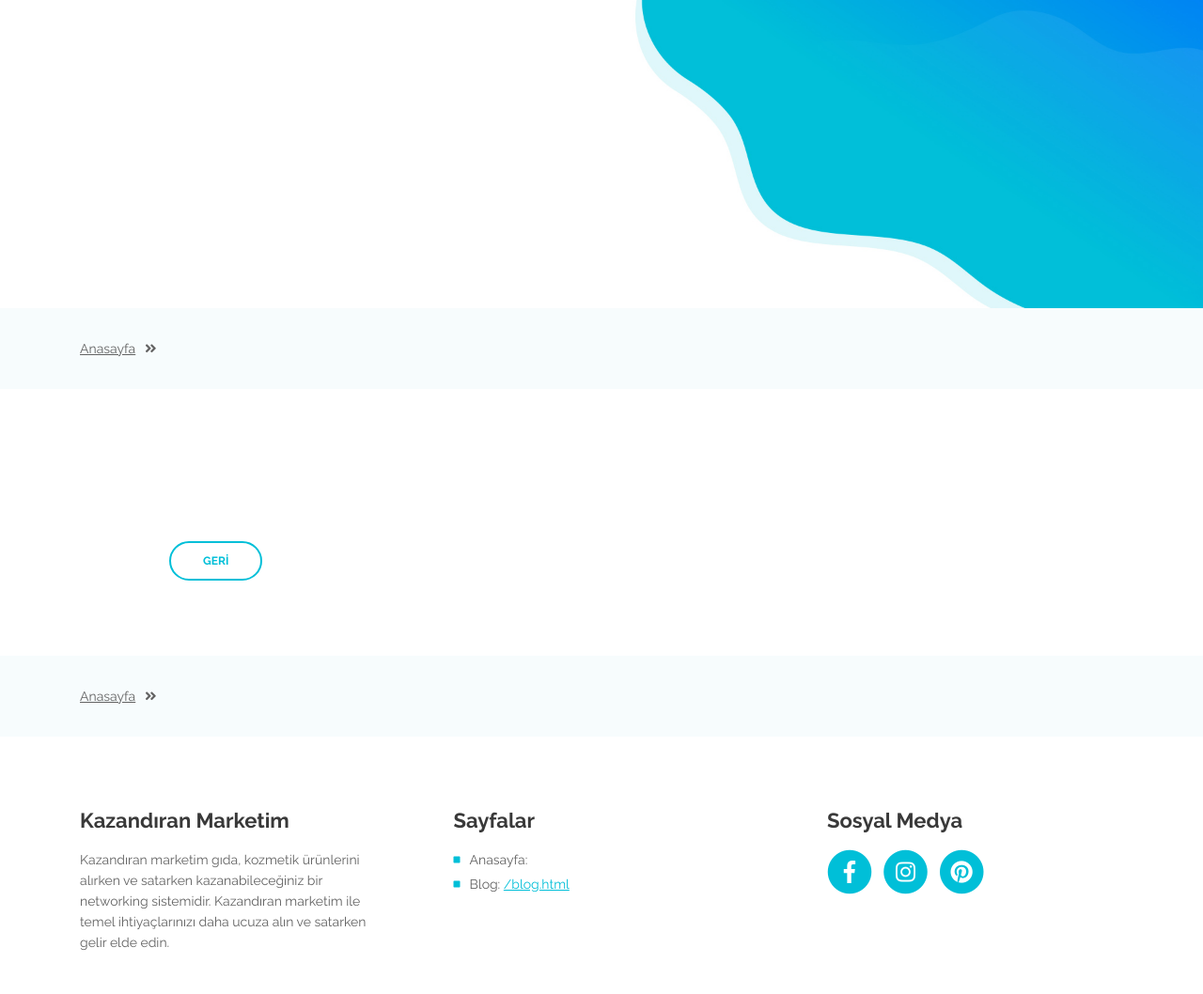
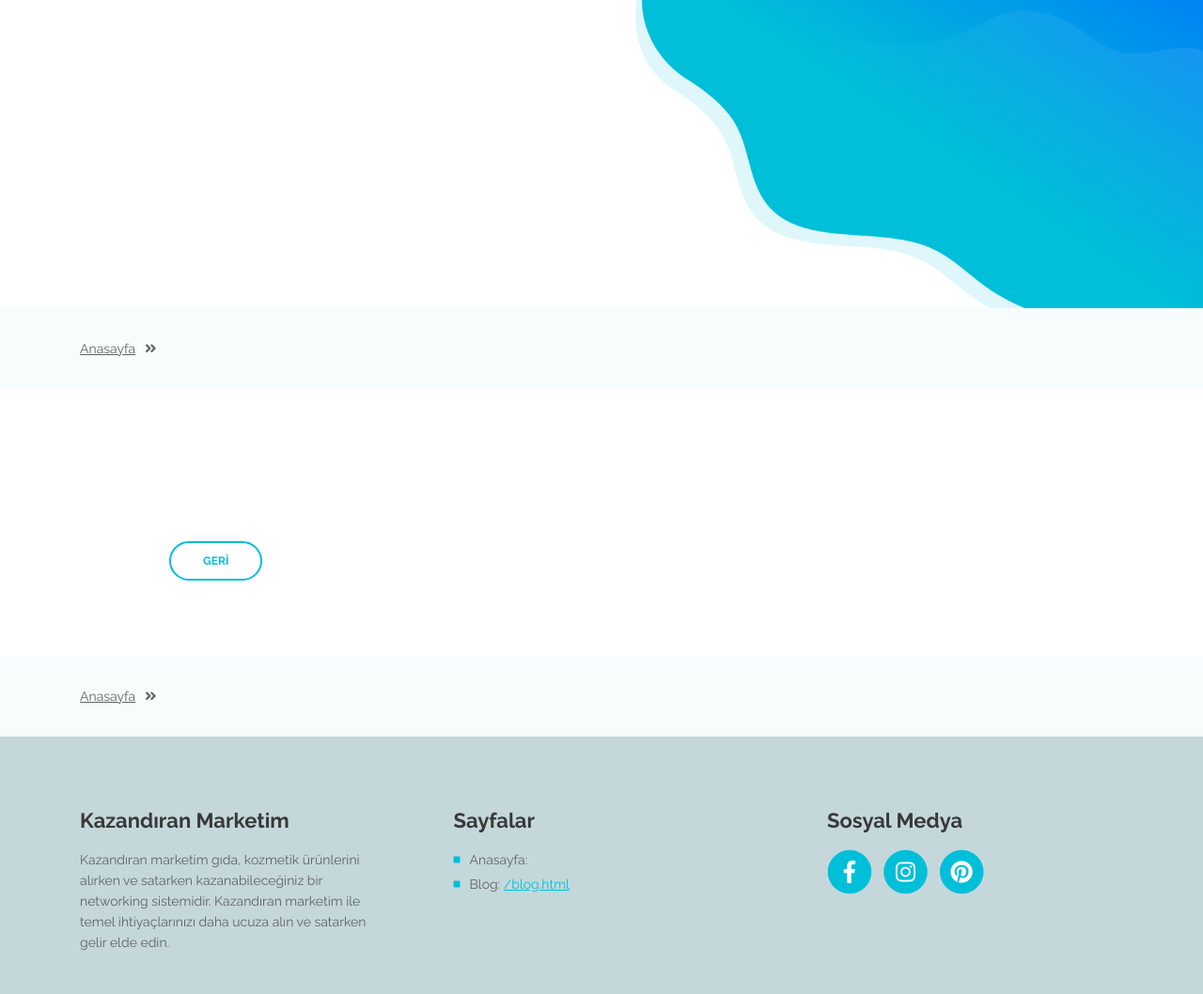
Before and after one commit to kazandiran-marketim/kazandiran-marketim.github.io, a Jekyll site: the page built from post.html, in a window 1280 px wide. Shown: the whole page at 94% size. Built offline with Jekyll 4.4.1, drawn with Linux system fonts in a browser that asks for light colours.

Commit message:
footer color

```diff
--- a/css/styles.css
+++ b/css/styles.css
@@ -1520,6 +1520,8 @@ input[type="checkbox"] {
 .footer {
   padding-top: 4.625rem;
   padding-bottom: 0.5rem;
+  background: #c4d8dc;
+  background-size: cover;
 }
 
 .footer .footer-col {
```
